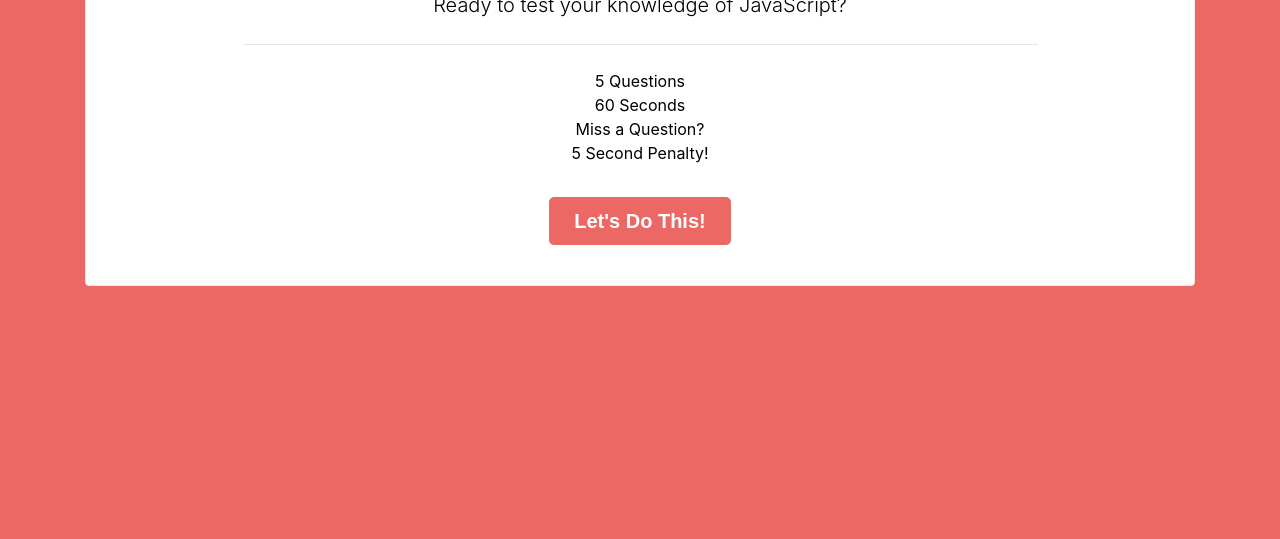
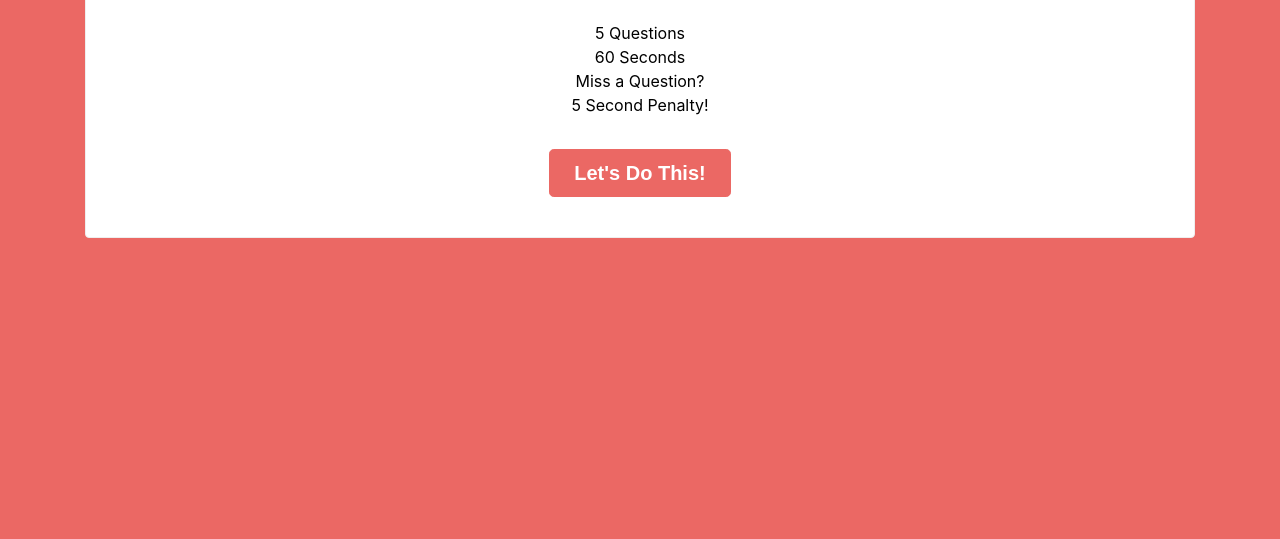
Before and after one commit to jxhnkndl/code-quiz, a plain HTML site: page index.html in a window 1280 px wide. Shown: the part 405-944 px from the top of the page. After the commit the page ends 896 px from the top, so only its background shows below. Drawn offline with nearby package versions, Linux system fonts and the light colour scheme; a web font is replaced by a local one.

Commit message:
Adjust margin-top on primary content container

```diff
--- a/index.html
+++ b/index.html
@@ -29,7 +29,7 @@
   <main class="p-md-5">
 
     <!-- Flexbox Container align-items-center -->
-    <div class="container d-flex justify-content-center align-items-center mt-5 content">
+    <div class="container d-flex justify-content-center align-items-center content">
       <!-- Centered Content Container -->
       <div class="container p-4 bg-light rounded">
 
```
